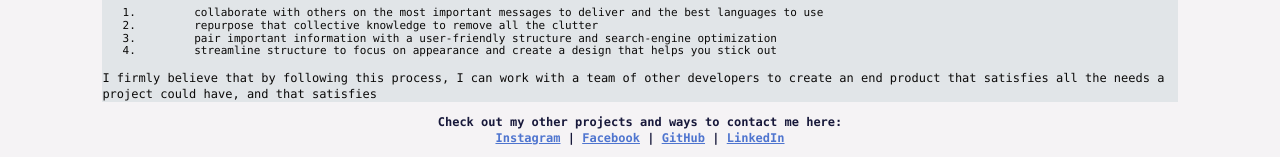
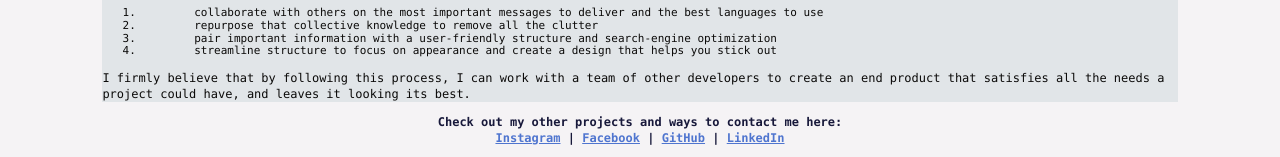
Before and after one commit to yonicallahan/portfolio.io, a plain HTML site: page index.html in a window 1280 px wide. Shown: the part 1265-1422 px from the top of the page. Drawn offline with nearby package versions, Linux system fonts and the light colour scheme.

Commit message:
Add files via upload

```diff
--- a/index.html
+++ b/index.html
@@ -52,7 +52,7 @@
       <li>streamline structure to focus on appearance and create a design that helps you stick out</li>
     </ol>
     <!--manipulate HTML and CSS to create a paragraph that behaves as though it's a continuation of the paragraph above the list-->
-    <p class="end-line">I firmly believe that by following this process, I can work with a team of other developers to create an end product that satisfies all the needs a project could have, and that satisfies</p>
+    <p class="end-line">I firmly believe that by following this process, I can work with a team of other developers to create an end product that satisfies all the needs a project could have, and leaves it looking its best.</p>
 </article>
 </main>
 <!--End main content, other content conceivably repeating throughout website-->
```
